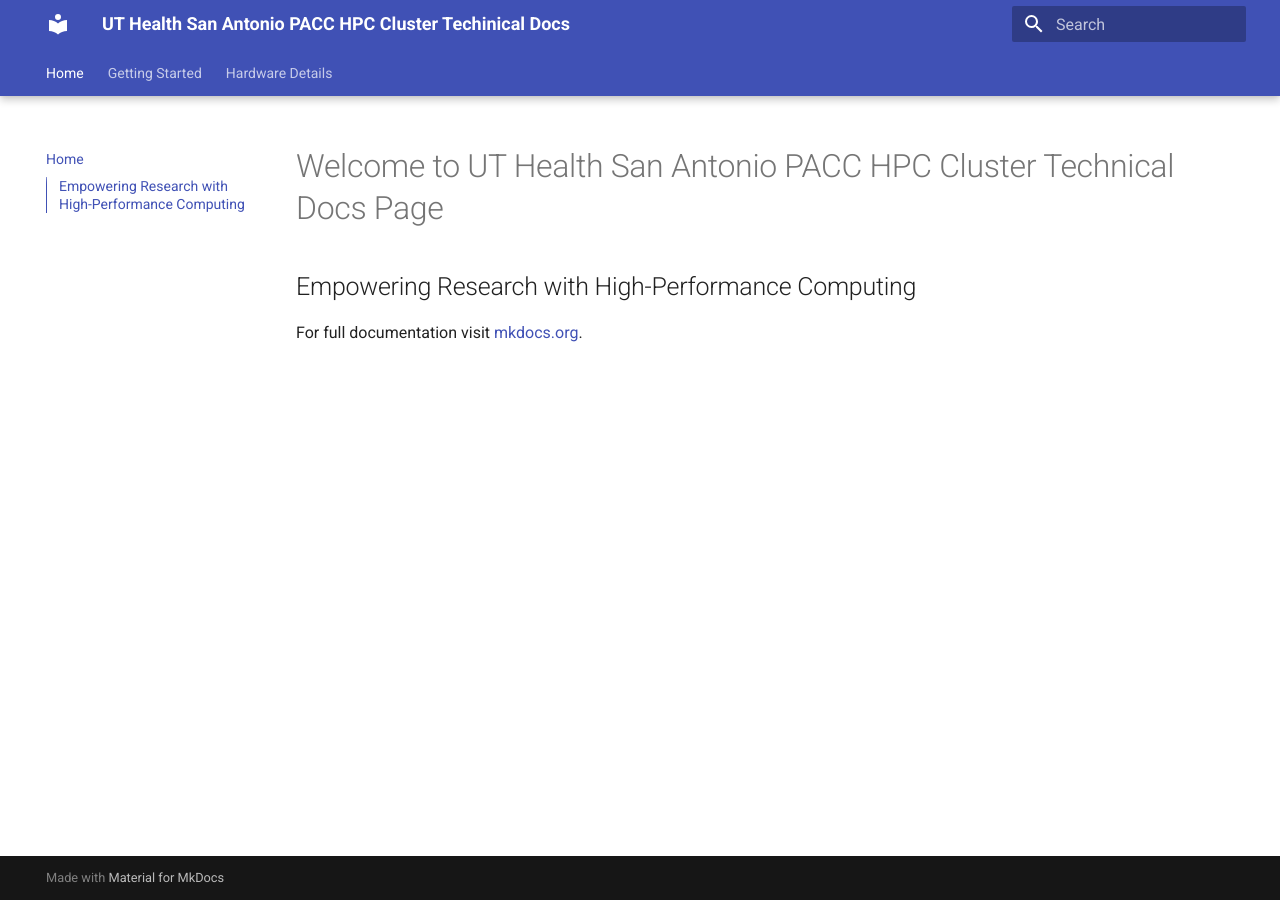
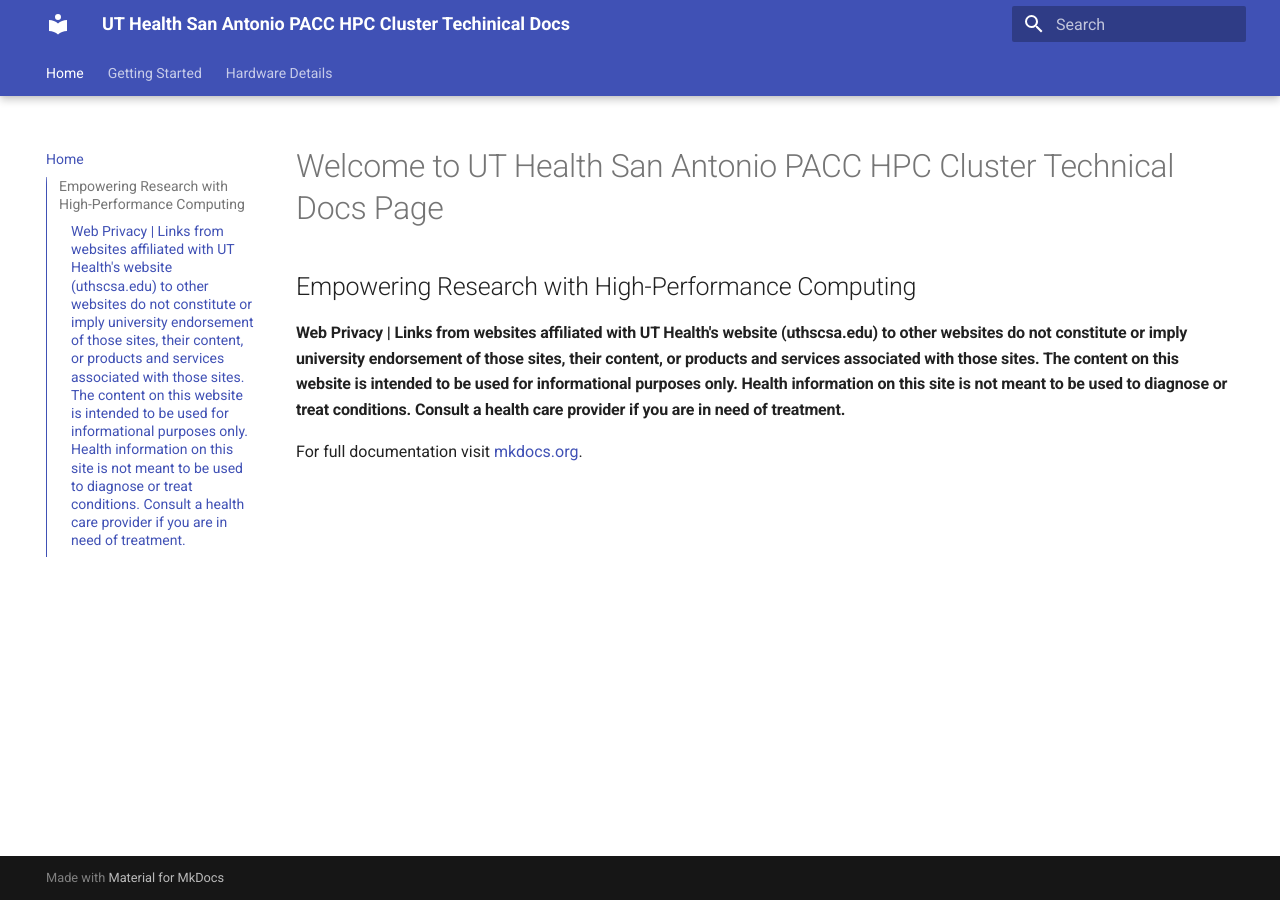
Before and after one commit to aprince-utcloud/Website, an MkDocs documentation site: the page built from docs/index.md, in a window 1280 px wide. Built offline with MkDocs 1.6.1 and Material for MkDocs 9.7.7, drawn with Linux system fonts in a browser that asks for light colours.

Commit message:
updated cpr

```diff
--- a/docs/index.md
+++ b/docs/index.md
@@ -1,4 +1,6 @@
 # Welcome to UT Health San Antonio PACC HPC Cluster Technical Docs Page
 ## Empowering Research with High-Performance Computing
 
+#### Web Privacy | Links from websites affiliated with UT Health's website (uthscsa.edu) to other websites do not constitute or imply university endorsement of those sites, their content, or products and services associated with those sites. The content on this website is intended to be used for informational purposes only. Health information on this site is not meant to be used to diagnose or treat conditions. Consult a health care provider if you are in need of treatment.
+
 For full documentation visit [mkdocs.org](https://www.mkdocs.org).
```
